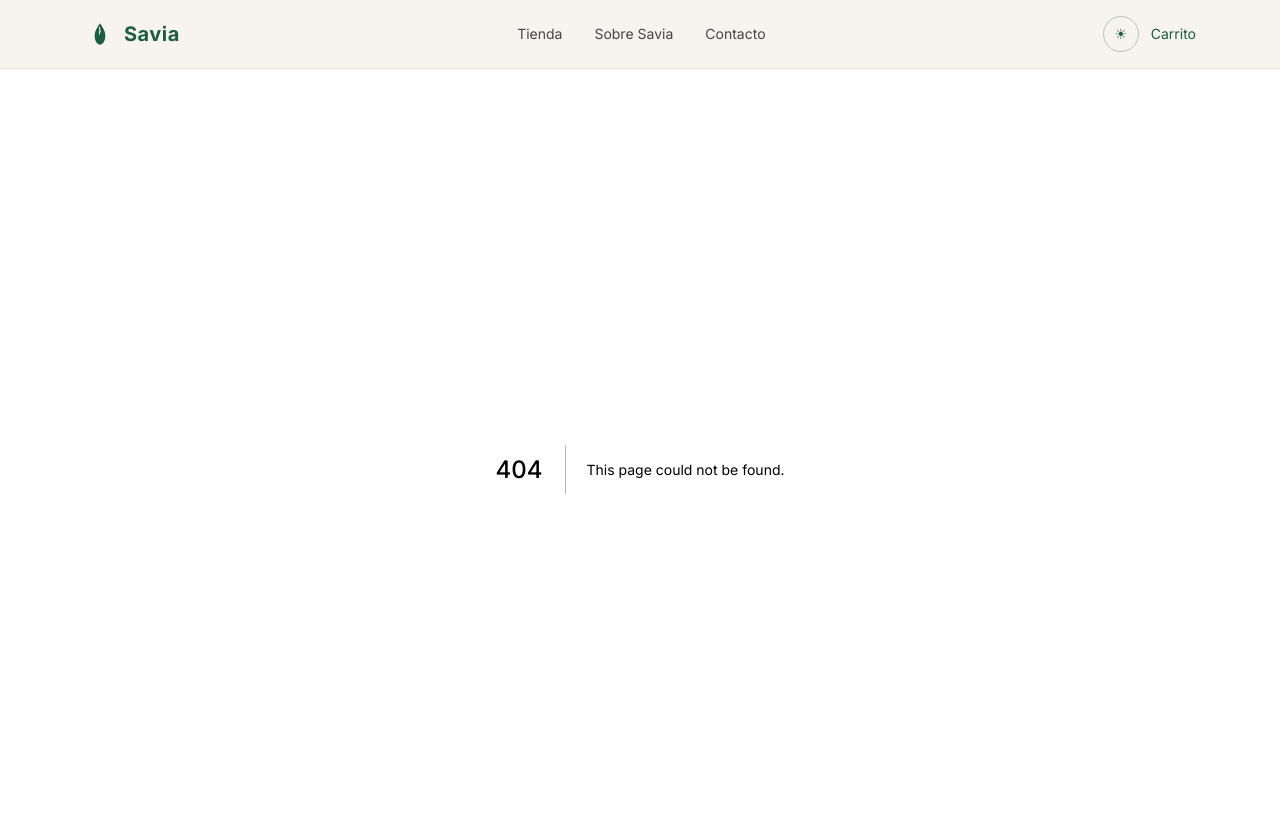
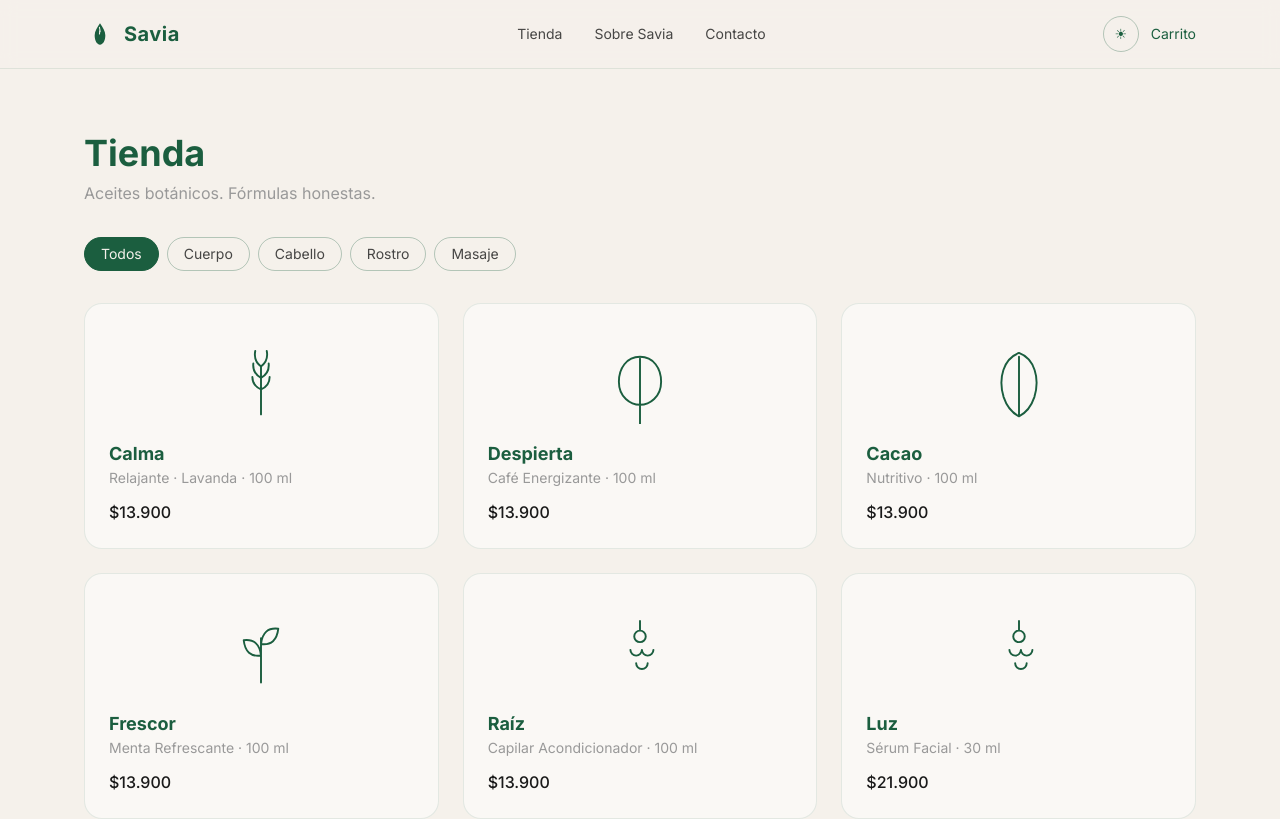
Before and after one commit to nkofla74-byte/savia, a Next.js app: page /tienda in a window 1280 px wide. Before the commit this address had no page. Shown: the top 819 px of the page. Built offline with nearby package versions, Linux system fonts and the light colour scheme.

Commit message:
feat: tienda page (card/grid/filter)
Co-Authored-By: Claude Opus 4.8 <noreply@anthropic.com>

```diff
--- /dev/null
+++ b/app/tienda/page.tsx
@@ -0,0 +1,18 @@
+"use client";
+import { useState } from "react";
+import { products, type Uso } from "@/content/products";
+import { ProductGrid } from "@/components/product/ProductGrid";
+import { UseFilter } from "@/components/product/UseFilter";
+
+export default function TiendaPage() {
+  const [active, setActive] = useState<Uso | "todos">("todos");
+  const shown = active === "todos" ? products : products.filter((p) => p.usos.includes(active));
+  return (
+    <section className="py-16">
+      <h1 className="font-display text-4xl font-bold text-primary">Tienda</h1>
+      <p className="mb-8 mt-2 text-muted">Aceites botánicos. Fórmulas honestas.</p>
+      <UseFilter active={active} onChange={setActive} />
+      <ProductGrid products={shown} />
+    </section>
+  );
+}
--- /dev/null
+++ b/components/product/ProductCard.tsx
@@ -0,0 +1,17 @@
+import Link from "next/link";
+import type { Product } from "@/content/products";
+import { Botanical } from "@/illustrations/Botanical";
+import { formatCOP } from "@/lib/utils";
+
+export function ProductCard({ product }: { product: Product }) {
+  return (
+    <Link href={`/producto/${product.slug}`} className="group block rounded-2xl border border-primary/10 bg-surface/50 p-6 transition-transform duration-300 hover:-translate-y-1">
+      <div className="mb-4 grid place-items-center">
+        <Botanical name={product.ilustracion} className="h-24 w-24 text-primary transition-transform duration-500 group-hover:scale-110" />
+      </div>
+      <h3 className="font-display text-lg font-bold text-primary">{product.nombre}</h3>
+      <p className="text-sm text-muted">{product.linea} · {product.tamanoMl} ml</p>
+      <p className="mt-3 font-medium text-ink">{formatCOP(product.precioCOP)}</p>
+    </Link>
+  );
+}
--- /dev/null
+++ b/components/product/ProductGrid.tsx
@@ -0,0 +1,18 @@
+"use client";
+import { AnimatePresence, motion } from "framer-motion";
+import type { Product } from "@/content/products";
+import { ProductCard } from "./ProductCard";
+
+export function ProductGrid({ products }: { products: Product[] }) {
+  return (
+    <div className="grid grid-cols-1 gap-6 sm:grid-cols-2 lg:grid-cols-3">
+      <AnimatePresence mode="popLayout">
+        {products.map((p) => (
+          <motion.div key={p.slug} layout initial={{ opacity: 0, scale: 0.96 }} animate={{ opacity: 1, scale: 1 }} exit={{ opacity: 0, scale: 0.96 }} transition={{ duration: 0.3 }}>
+            <ProductCard product={p} />
+          </motion.div>
+        ))}
+      </AnimatePresence>
+    </div>
+  );
+}
--- /dev/null
+++ b/components/product/UseFilter.tsx
@@ -0,0 +1,16 @@
+"use client";
+import { USES, type Uso } from "@/content/products";
+
+export function UseFilter({ active, onChange }: { active: Uso | "todos"; onChange: (u: Uso | "todos") => void }) {
+  const options: (Uso | "todos")[] = ["todos", ...USES];
+  return (
+    <div className="mb-8 flex flex-wrap gap-2">
+      {options.map((o) => (
+        <button key={o} type="button" onClick={() => onChange(o)}
+          className={`rounded-full border px-4 py-1.5 text-sm capitalize transition-colors ${active === o ? "border-primary bg-primary text-bg" : "border-primary/30 text-ink/80 hover:border-primary"}`}>
+          {o}
+        </button>
+      ))}
+    </div>
+  );
+}
```
Also changed, not shown: 1 other file (tests, documents, lock files or other folders).
